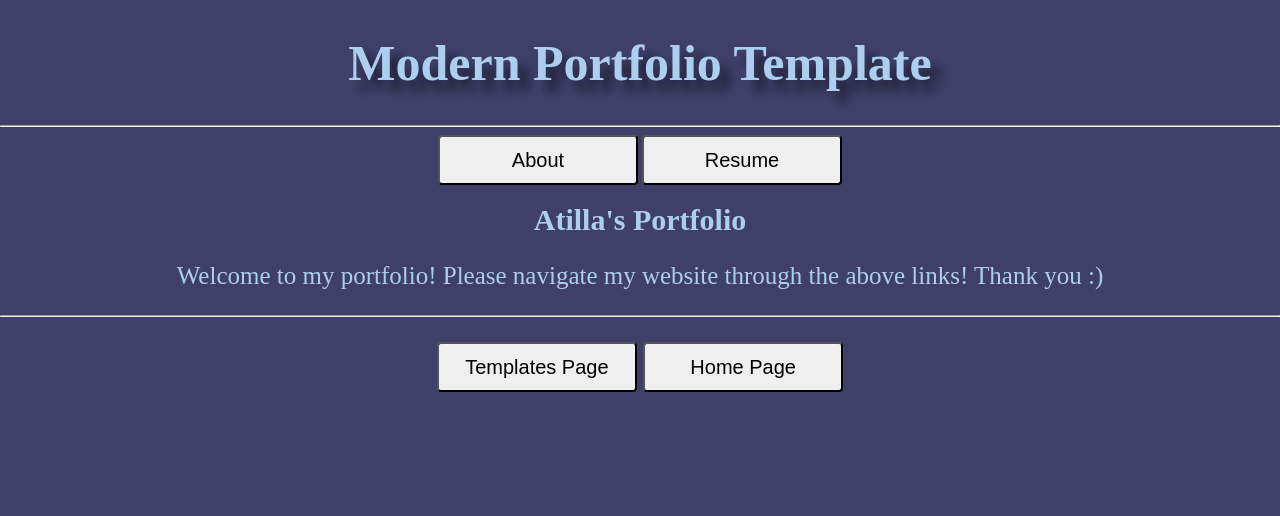
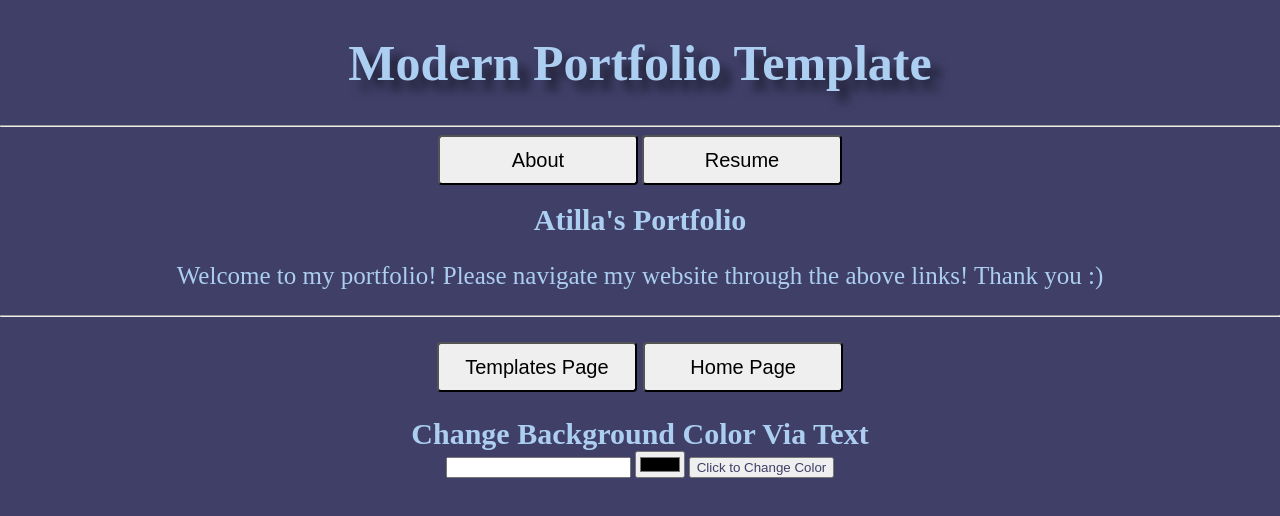
Before and after one commit to Andrewnar/CS-146, a plain HTML site: page templates/Modern Template/modern.home.html in a window 1280 px wide. Drawn offline with Linux system fonts and the light colour scheme; files that its build step writes are made by us from their sources.

Commit message:
Update modern.home.html

```diff
--- a/templates/Modern Template/modern.home.html
+++ b/templates/Modern Template/modern.home.html
@@ -24,6 +24,16 @@
 	<hr>
 	<p><a href="../../templates.html"><button class="button">Templates Page</button></a>
 	<a href="../../index.html"><button class="button">Home Page</button></a></p>
+	<h3>Change Background Color Via Text</h3>
+
+  	<input type="text" id="colorInputText">
+
+  	<input type="color" id="colorInputColor">
+
+  	<input type="button" id="colorButton" value="Click to Change Color"
+  	onclick="changeColor()">
+
+  	<script src = "modern_JS.js"></script>
 
 </body>
 </html>
```
